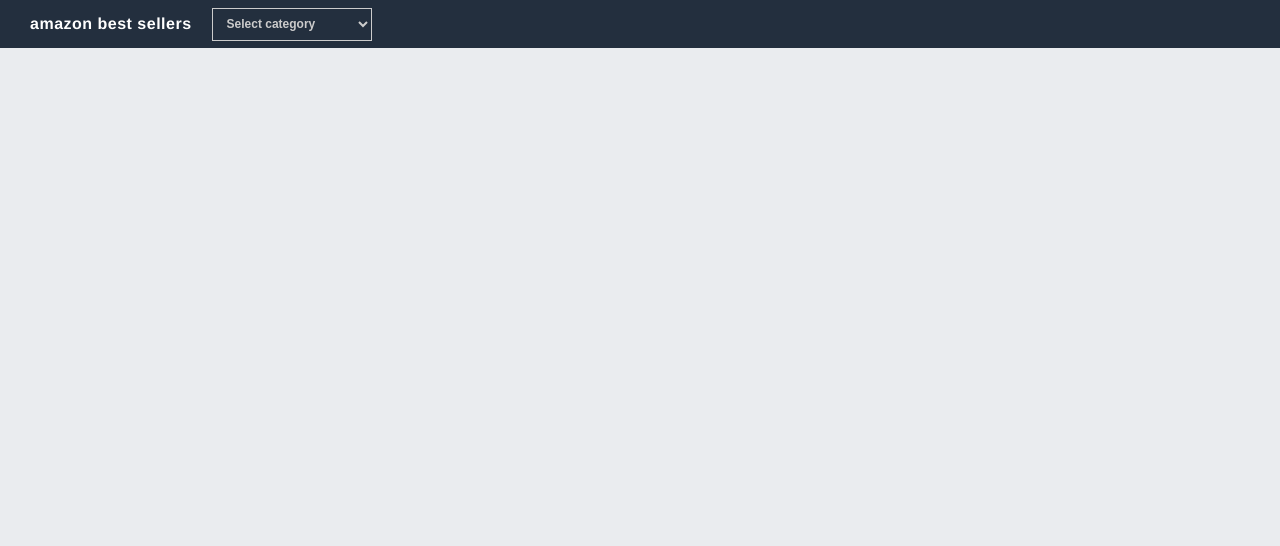
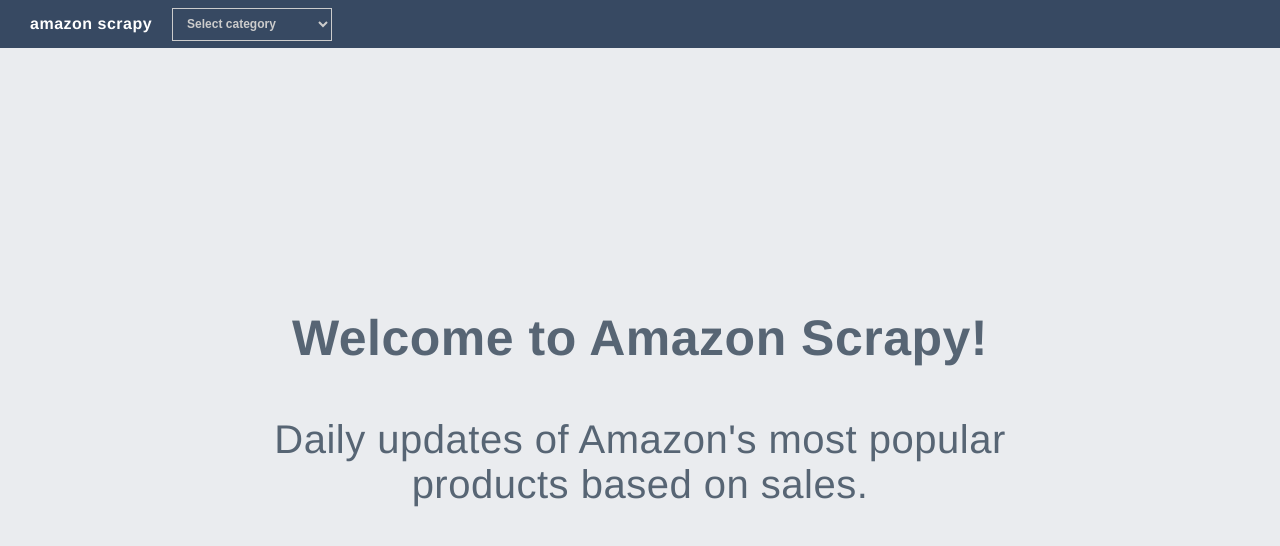
Before and after one commit to lfsalazarcruz/aaper, a React (Create React App) app in the folder amazon-products/: page / in a window 1280 px wide. Shown: the top 546 px of the page. Built offline with nearby package versions, Linux system fonts and the light colour scheme.

Commit message:
UI updates. Products updated.

```diff
--- a/amazon-products/src/App.js
+++ b/amazon-products/src/App.js
@@ -1,5 +1,6 @@
 import React, { Component } from "react";
 import "./App.css";
+import Home from "./components/home/Home";
 import {
   SearchbarContainer,
   NavbarTitle,
@@ -83,7 +84,7 @@
       <div className="App">
         <SearchbarContainer>
           <SearchInnerContainer>
-            <NavbarTitle>amazon best sellers</NavbarTitle>
+            <NavbarTitle>amazon scrapy</NavbarTitle>
             <Dropdown
               name="selectedCategory"
               value={this.state.selectedCategory}
@@ -99,6 +100,7 @@
               })}
             </Dropdown>
           </SearchInnerContainer>
+          {!this.state.selectedCategory ? <Home /> : null}
           {this.state.selectedCategory ? (
             <FieldContainer>
               <SearchContainer>
@@ -109,7 +111,7 @@
                   type="text"
                   name="searchTerm"
                   onChange={this.filterList}
-                  placeholder="Search items..."
+                  placeholder="Search item..."
                 />
               </SearchContainer>
               <ProductTableFields>
--- a/amazon-products/src/AppStyles.js
+++ b/amazon-products/src/AppStyles.js
@@ -3,6 +3,7 @@
 export const ProductTable = styled.div`
   padding: 10px;
   margin-top: 130px;
+  margin-bottom: 40px;
 `;
 
 export const ProductTableFields = styled.div`
@@ -90,7 +91,7 @@
 
 export const SearchInnerContainer = styled.div`
   display: flex;
-  background-color: #232f3e;
+  background-color: #374962;
   padding: 5px 10px;
   align-items: center;
 `;
@@ -118,7 +119,7 @@
   padding: 0 10px;
   height: 33px;
   width: 160px;
-  background-color: #232f3e;
+  background-color: #374962;
   border: 1px solid #cccccc;
   transition: all 0.3s;
   :hover {
--- /dev/null
+++ b/amazon-products/src/components/home/Home.js
@@ -0,0 +1,18 @@
+import React, { Component } from "react";
+import { HomeContainer, PageTitle, PageSubtitle, PageInfo } from "./HomeStyles";
+
+class Home extends Component {
+  render() {
+    return (
+      <HomeContainer>
+        <PageTitle>Welcome to Amazon Scrapy!</PageTitle>
+        {/* <PageSubtitle>Amazon Best Sellers</PageSubtitle> */}
+        <PageInfo>
+          Daily updates of Amazon's most popular products based on sales.
+        </PageInfo>
+      </HomeContainer>
+    );
+  }
+}
+
+export default Home;
--- /dev/null
+++ b/amazon-products/src/components/home/HomeStyles.js
@@ -0,0 +1,28 @@
+import styled from "styled-components";
+
+export const HomeContainer = styled.div`
+  width: 100%;
+  height: 90vh;
+  display: flex;
+  flex-direction: column;
+  justify-content: center;
+  color: #576574;
+`;
+
+export const PageTitle = styled.h1`
+  margin: 0 20px 50px;
+  text-align: center;
+  font-size: 50px;
+`;
+
+export const PageSubtitle = styled.h2`
+  text-align: center;
+  font-size: 450px;
+`;
+
+export const PageInfo = styled.p`
+  text-align: center;
+  font-size: 40px;
+  width: 60%;
+  margin: 0 auto;
+`;
```
Also changed, not shown: amazon-products/src/components/searchbar/Searchbar.js (deleted, +0 -30 lines), 2 other files (tests, documents, lock files or other folders).
